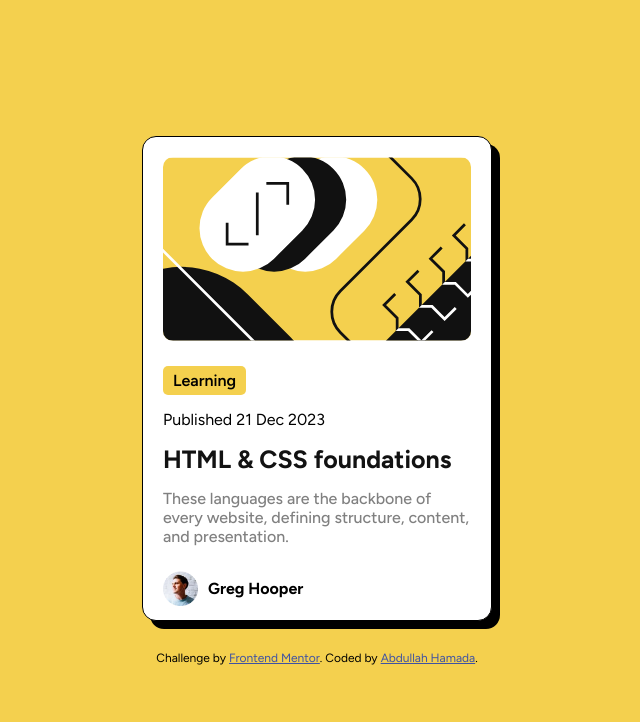
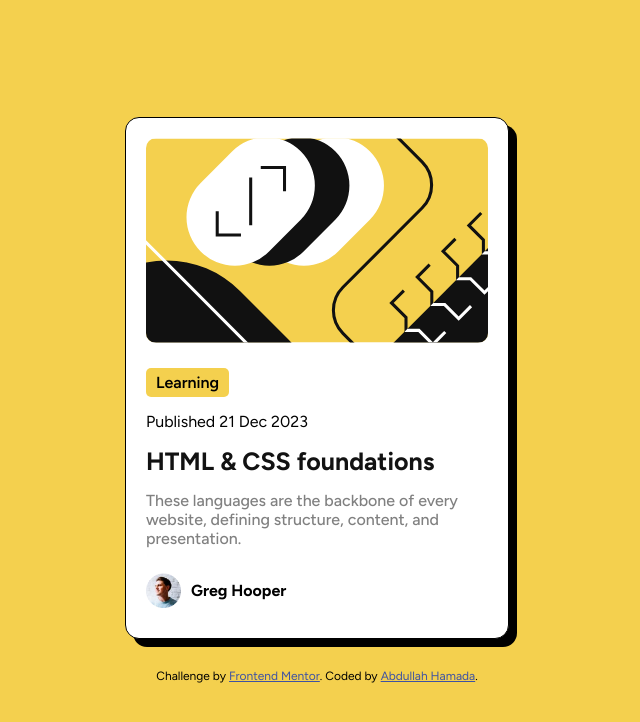
Before and after one commit to AbdullahHamadax/front-end-mentor, a plain HTML site: page Blog-card/index.html in a window 1280 px wide. Shown: the whole page, without its empty margins (323-963 px from the left). Drawn offline with Linux system fonts and the light colour scheme.

Commit message:
Update style.css

```diff
--- a/Blog-card/style.css
+++ b/Blog-card/style.css
@@ -79,8 +79,8 @@ button {
   padding: 20px;
   border: 1px solid black;
   border-radius: 14px;
-  max-width: 350px;
-  height: 485px;
+  max-width: 384px;
+  height: 522px;
   box-shadow: 8px 8px;
   margin-bottom: 30px;
   gap: 15px;
```
